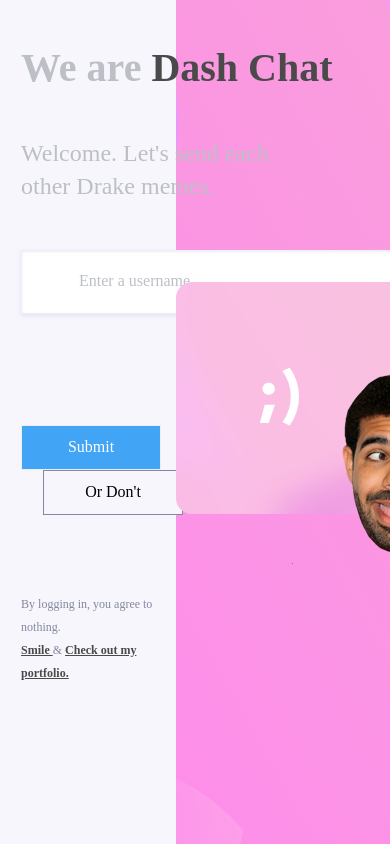
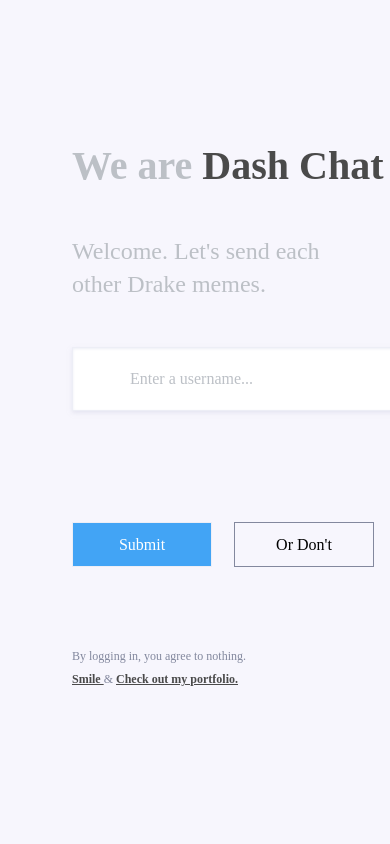
Before and after one commit to iggyigner/dash-chat, a React (Create React App) app: page / in a window 390 px wide. Built offline with nearby package versions, Linux system fonts and the light colour scheme.

Commit message:
Add CSS tweaks for more responsive login page

```diff
--- a/src/App.css
+++ b/src/App.css
@@ -5,7 +5,7 @@
   background-color: #FB9AFE;
   background-image: url('./images/background.svg');
   display: grid;
-  grid-template-columns: 45% 55%;
+  grid-template-columns: minmax(600px, 658px) 1fr;
   grid-template-rows: repeat(3, 1fr);
   grid-template-areas:
     "login ."
--- a/src/DashChatApp.js
+++ b/src/DashChatApp.js
@@ -102,7 +102,7 @@ class DashChatApp extends React.Component {
 
     render() {
         return (
-            <div>
+            <div className='container'>
                 <Navigation
                     name={this.state.username}
                     onChange={this.updateRoomHandler}
```
